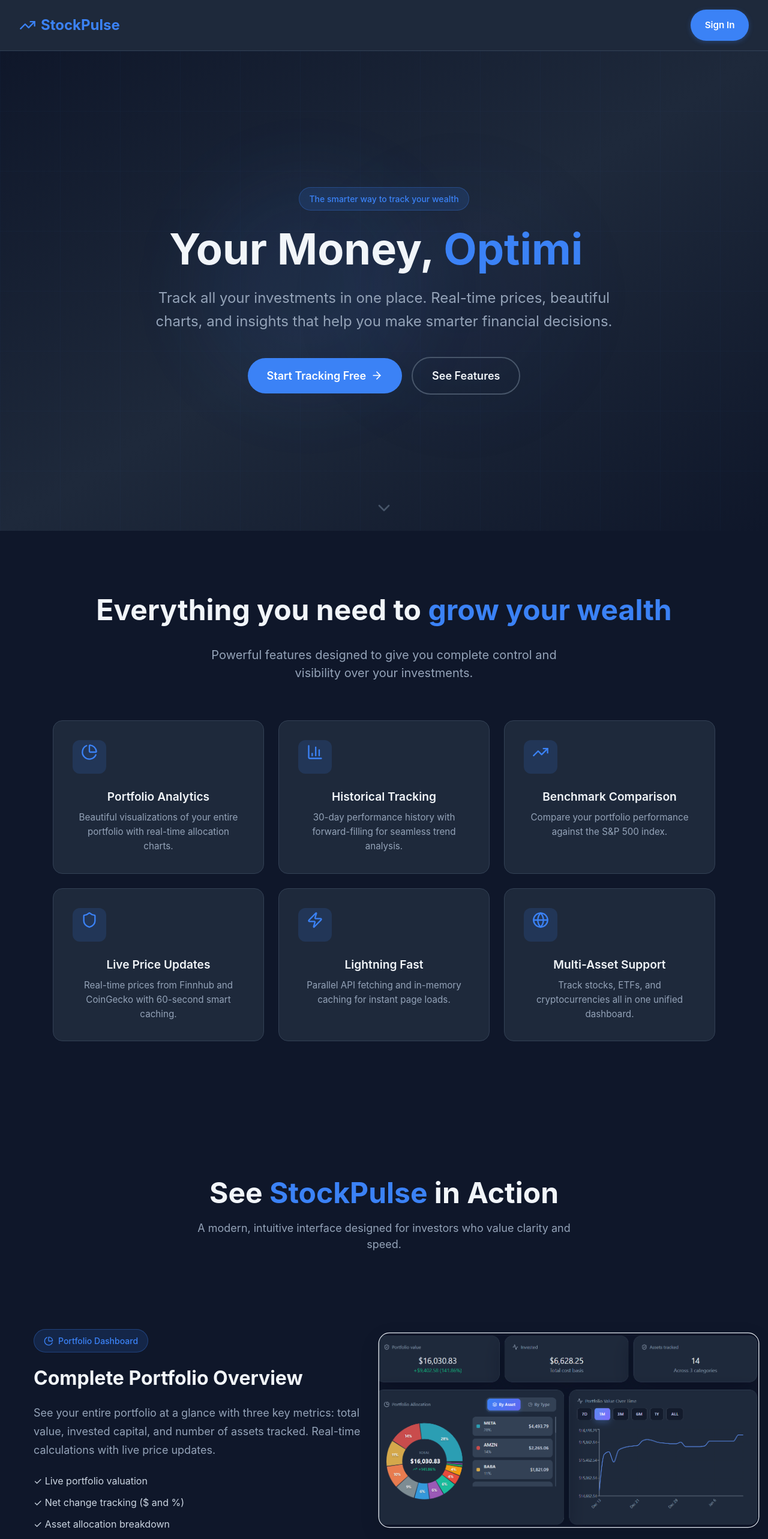
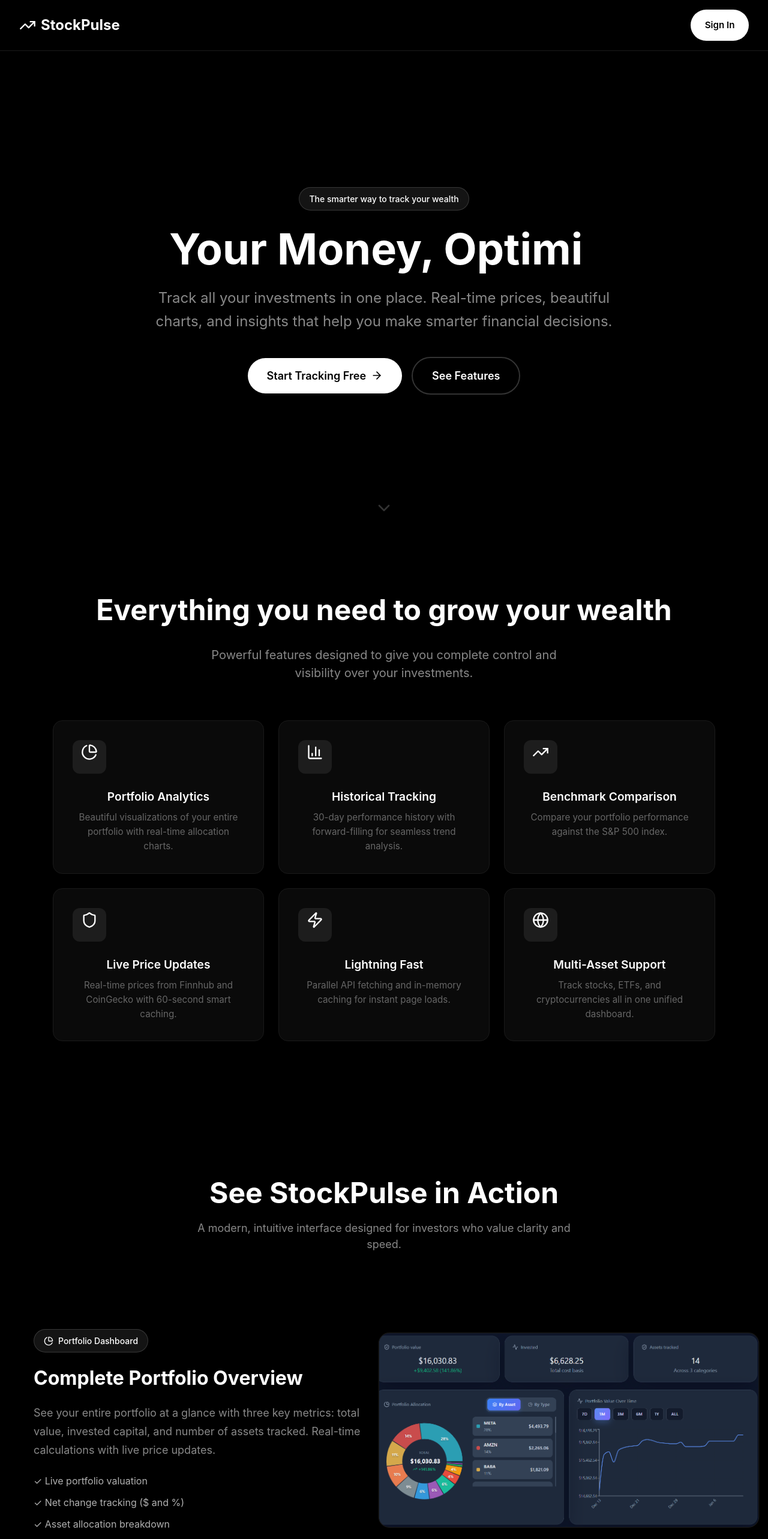
Before and after one commit to harshpatel5/StockPulse, a React app in the folder frontend/: page / in a window 1280 px wide. Shown: the top 2566 px of the page at 60% size. Built offline with nearby package versions, Linux system fonts and the light colour scheme; the HTML template or start-up script is replaced by a standard one.

Commit message:
Redesign UI to minimal dark theme

```diff
--- a/frontend/src/components/Navbar.jsx
+++ b/frontend/src/components/Navbar.jsx
@@ -1,6 +1,6 @@
 import React from 'react';
 import { Link, useLocation, useNavigate } from 'react-router-dom';
-import { TrendingUp, LogOut } from 'lucide-react';
+import { TrendingUp, LogOut, Menu } from 'lucide-react';
 import { useAuth } from '../hooks/useAuth';
 
 export const Navbar = () => {
@@ -19,6 +19,10 @@
         <TrendingUp size={28} />
         <span>StockPulse</span>
       </Link>
+
+      <button className="hamburger-btn" aria-label="Open menu" onClick={() => {}}>
+        <Menu size={24} />
+      </button>
 
       <div className="nav-actions">
         {isAuthenticated ? (
--- a/frontend/src/constants.js
+++ b/frontend/src/constants.js
@@ -12,7 +12,7 @@
 // Frontend never directly calls third-party APIs
 
 export const DEFAULT_ASSET = { name: '', type: 'Stock', quantity: '', costBasis: '' };
-export const ASSET_COLORS = ['#5B8DEF', '#F2A541', '#3FC1C9', '#E05D5D', '#7B7EF6', '#50C878'];
+export const ASSET_COLORS = ['#CCCCCC', '#D4A84B', '#7DAFB5', '#C97070', '#9B9BD4', '#78B892'];
 
 // Supported asset types:
 // - Stock: US stocks via Finnhub API
--- a/frontend/src/index.css
+++ b/frontend/src/index.css
@@ -5,20 +5,20 @@
     "Segoe UI", sans-serif;
   line-height: 1.5;
 
-  /* Dark Theme - Professional Colors */
-  --bg-primary: #0F172A;
-  --bg-secondary: #1E293B;
-  --bg-tertiary: #334155;
-  --text-primary: #F1F5F9;
-  --text-secondary: #CBD5E1;
-  --text-muted: #94A3B8;
-  --accent-primary: #3B82F6;
-  --accent-secondary: #1E40AF;
+  /* Dark Theme - Minimal Black */
+  --bg-primary: #000000;
+  --bg-secondary: #0A0A0A;
+  --bg-tertiary: #161616;
+  --text-primary: #FFFFFF;
+  --text-secondary: #B0B0B0;
+  --text-muted: #666666;
+  --accent-primary: #FFFFFF;
+  --accent-secondary: #CCCCCC;
   --success: #10B981;
   --error: #EF4444;
   --warning: #F59E0B;
-  --border-color: #334155;
-  --border-light: #475569;
+  --border-color: #1A1A1A;
+  --border-light: #2A2A2A;
 }
 
 * {
@@ -45,7 +45,11 @@
   align-items: center;
   padding: 1rem 2rem;
   border-bottom: 1px solid var(--border-color);
-  background: var(--bg-secondary);
+  background: rgba(0, 0, 0, 0.85);
+  position: sticky;
+  top: 0;
+  z-index: 1000;
+  backdrop-filter: blur(12px);
 }
 
 .logo {
@@ -61,6 +65,29 @@
 
 .logo:hover {
   opacity: 0.8;
+}
+
+.hamburger-btn {
+  display: none;
+  background: transparent;
+  border: none;
+  color: var(--text-primary);
+  cursor: pointer;
+  padding: 0.5rem;
+  border-radius: 8px;
+  transition: background 0.2s ease;
+}
+
+.hamburger-btn:hover {
+  background: rgba(255, 255, 255, 0.08);
+}
+
+@media (max-width: 768px) {
+  .hamburger-btn {
+    display: flex;
+    align-items: center;
+    justify-content: center;
+  }
 }
 
 .nav-actions {
@@ -148,13 +175,12 @@
 
 /* Navbar Styles */
 .navbar {
-  background: var(--bg-secondary);
+  background: rgba(0, 0, 0, 0.85);
   border-bottom: 1px solid var(--border-color);
   position: sticky;
   top: 0;
   z-index: 1000;
   backdrop-filter: blur(12px);
-  box-shadow: 0 2px 8px rgba(0, 0, 0, 0.1);
 }
 
 .navbar-container {
@@ -209,7 +235,7 @@
 
 .nav-link.active {
   color: var(--accent-primary);
-  background: rgba(91, 141, 239, 0.1);
+  background: rgba(255, 255, 255, 0.08);
   border-color: var(--border-light);
 }
 
@@ -264,8 +290,7 @@
   border-radius: 24px;
   background: var(--bg-secondary);
   border: 1px solid var(--border-light);
-  box-shadow: 0 20px 65px rgba(2, 6, 23, 0.7);
-  backdrop-filter: blur(12px);
+  box-shadow: 0 1px 3px rgba(0, 0, 0, 0.5);
   display: flex;
   flex-direction: column;
   gap: 1.5rem;
@@ -312,7 +337,7 @@
 .field input:focus,
 .field select:focus {
   border-color: var(--accent-primary);
-  box-shadow: 0 0 0 3px rgba(91, 141, 239, 0.25);
+  box-shadow: 0 0 0 3px rgba(255, 255, 255, 0.1);
 }
 
 .btn {
@@ -332,15 +357,15 @@
 }
 
 .btn.primary {
-  background: var(--accent-primary);
+  background: #FFFFFF;
   border-color: transparent;
-  color: white;
-  box-shadow: 0 2px 8px rgba(59, 130, 246, 0.3);
+  color: #000000;
+  box-shadow: none;
 }
 
 .btn.primary:hover:not(:disabled) {
-  background: var(--accent-secondary);
-  box-shadow: 0 4px 12px rgba(59, 130, 246, 0.4);
+  background: #E0E0E0;
+  box-shadow: none;
 }
 
 .btn.primary:disabled {
@@ -450,13 +475,13 @@
   border-radius: 20px;
   padding: 1.5rem;
   border: 1px solid var(--border-color);
-  box-shadow: 0 4px 16px rgba(0, 0, 0, 0.3);
+  box-shadow: 0 1px 3px rgba(0, 0, 0, 0.5);
   transition: all 0.2s ease;
 }
 
 .card:hover {
   border-color: var(--border-light);
-  box-shadow: 0 6px 20px rgba(0, 0, 0, 0.4);
+  box-shadow: 0 1px 3px rgba(0, 0, 0, 0.5);
 }
 
 .card-head {
@@ -473,7 +498,6 @@
 
 .card-head svg {
   color: var(--accent-primary);
-  filter: drop-shadow(0 2px 4px rgba(37, 99, 235, 0.2));
 }
 
 .card h2 {
@@ -515,7 +539,7 @@
   border-radius: 20px;
   padding: 1.5rem;
   border: 1px solid var(--border-color);
-  box-shadow: 0 4px 16px rgba(0, 0, 0, 0.3);
+  box-shadow: 0 1px 3px rgba(0, 0, 0, 0.5);
   transition: all 0.2s ease;
 }
 
@@ -554,7 +578,7 @@
 
 .asset-row:hover {
   border-color: var(--border-light);
-  background: rgba(51, 65, 85, 0.8);
+  background: rgba(255, 255, 255, 0.04);
 }
 
 .asset-main {
@@ -577,7 +601,7 @@
 }
 
 .placeholder {
-  color: #94a3b8;
+  color: var(--text-muted);
   margin: 2rem 0;
   text-align: center;
 }
@@ -592,9 +616,9 @@
 .timeframe-btn {
   padding: 0.5rem 0.9rem;
   border-radius: 8px;
-  border: 1px solid rgba(148, 163, 184, 0.3);
-  background: rgba(11, 18, 33, 0.6);
-  color: #cbd5f5;
+  border: 1px solid var(--border-light);
+  background: var(--bg-tertiary);
+  color: var(--text-secondary);
   font-size: 0.85rem;
   font-weight: 500;
   cursor: pointer;
@@ -602,16 +626,16 @@
 }
 
 .timeframe-btn:hover {
-  border-color: #5b8def;
+  border-color: var(--border-light);
   color: #ffffff;
-  background: rgba(91, 141, 239, 0.1);
+  background: rgba(255, 255, 255, 0.06);
 }
 
 .timeframe-btn.active {
-  background: linear-gradient(120deg, #5b8def, #7f6bff);
+  background: #FFFFFF;
   border-color: transparent;
-  color: white;
-  box-shadow: 0 8px 20px rgba(91, 141, 239, 0.3);
+  color: #000000;
+  box-shadow: none;
 }
 
 .timeframe-btn.disabled {
@@ -621,9 +645,9 @@
 }
 
 .timeframe-btn.disabled:hover {
-  border-color: rgba(148, 163, 184, 0.3);
-  color: #cbd5f5;
-  background: rgba(11, 18, 33, 0.6);
+  border-color: var(--border-light);
+  color: var(--text-secondary);
+  background: var(--bg-tertiary);
 }
 
 /* Chart Value Display */
@@ -637,7 +661,7 @@
 .chart-current-value {
   font-size: 1.75rem;
   font-weight: 700;
-  color: #f1f5f9;
+  color: var(--text-primary);
   letter-spacing: -0.5px;
 }
 
@@ -647,11 +671,11 @@
 }
 
 .chart-value-change.positive {
-  color: #10b981;
+  color: var(--success);
 }
 
 .chart-value-change.negative {
-  color: #ef4444;
+  color: var(--error);
 }
 
 /* Chart Placeholder */
@@ -661,26 +685,26 @@
   align-items: center;
   justify-content: center;
   height: 280px;
-  color: #64748b;
+  color: var(--text-muted);
   text-align: center;
   gap: 0.75rem;
 }
 
 .chart-placeholder .placeholder-icon {
   opacity: 0.3;
-  color: #475569;
+  color: var(--text-muted);
 }
 
 .chart-placeholder p {
   font-size: 1rem;
   font-weight: 500;
-  color: #94a3b8;
+  color: var(--text-secondary);
   margin: 0;
 }
 
 .chart-placeholder span {
   font-size: 0.85rem;
-  color: #64748b;
+  color: var(--text-muted);
 }
 
 @media (max-width: 640px) {
@@ -721,7 +745,7 @@
   border-radius: 20px;
   padding: 1.5rem;
   border: 1px solid var(--border-color);
-  box-shadow: 0 4px 16px rgba(0, 0, 0, 0.3);
+  box-shadow: 0 1px 3px rgba(0, 0, 0, 0.5);
 }
 
 .allocation-header {
@@ -763,13 +787,13 @@
 
 .tab-btn:hover {
   color: var(--text-primary);
-  background: rgba(59, 130, 246, 0.1);
+  background: rgba(255, 255, 255, 0.06);
 }
 
 .tab-btn.active {
-  background: linear-gradient(135deg, var(--accent-primary), var(--accent-secondary));
-  color: white;
-  box-shadow: 0 4px 12px rgba(59, 130, 246, 0.3);
+  background: #FFFFFF;
+  color: #000000;
+  box-shadow: none;
 }
 
 .allocation-content {
--- a/frontend/src/pages/Landing.css
+++ b/frontend/src/pages/Landing.css
@@ -2,8 +2,8 @@
 
 .landing-page {
   min-height: 100vh;
-  background: #0F172A;
-  color: #F1F5F9;
+  background: #000000;
+  color: #FFFFFF;
   overflow-x: hidden;
 }
 
@@ -15,47 +15,25 @@
   align-items: center;
   justify-content: center;
   overflow: hidden;
-  background: linear-gradient(to bottom, #0F172A, #1E293B);
+  background: #000000;
 }
 
 .hero-bg {
   position: absolute;
   inset: 0;
-  background: linear-gradient(to bottom right, #0F172A, #1E293B, #0F172A);
+  background: #000000;
 }
 
 .hero-glow-1 {
-  position: absolute;
-  top: 25%;
-  left: 25%;
-  width: 24rem;
-  height: 24rem;
-  background: rgba(59, 130, 246, 0.1);
-  border-radius: 50%;
-  filter: blur(64px);
-  animation: pulse 4s ease-in-out infinite;
+  display: none;
 }
 
 .hero-glow-2 {
-  position: absolute;
-  bottom: 25%;
-  right: 25%;
-  width: 24rem;
-  height: 24rem;
-  background: rgba(30, 64, 175, 0.08);
-  border-radius: 50%;
-  filter: blur(64px);
-  animation: pulse 4s ease-in-out infinite;
-  animation-delay: 1s;
+  display: none;
 }
 
 .hero-grid {
-  position: absolute;
-  inset: 0;
-  background-image:
-    linear-gradient(rgba(59, 130, 246, 0.03) 1px, transparent 1px),
-    linear-gradient(90deg, rgba(59, 130, 246, 0.03) 1px, transparent 1px);
-  background-size: 100px 100px;
+  display: none;
 }
 
 .hero-content {
@@ -73,10 +51,10 @@
   margin-bottom: 1.5rem;
   font-size: 0.875rem;
   font-weight: 500;
-  color: #3B82F6;
-  background: rgba(59, 130, 246, 0.15);
+  color: #FFFFFF;
+  background: rgba(255, 255, 255, 0.08);
   border-radius: 9999px;
-  border: 1px solid rgba(59, 130, 246, 0.3);
+  border: 1px solid rgba(255, 255, 255, 0.15);
 }
 
 .hero-title {
@@ -84,11 +62,11 @@
   font-weight: 700;
   margin-bottom: 1.5rem;
   line-height: 1.1;
-  color: #F1F5F9;
+  color: #FFFFFF;
 }
 
 .hero-title-gradient {
-  color: #3B82F6;
+  color: #FFFFFF;
   background: none;
   -webkit-background-clip: unset;
   background-clip: unset;
@@ -104,7 +82,7 @@
 
 .hero-description {
   font-size: clamp(1.125rem, 3vw, 1.5rem);
-  color: #94A3B8;
+  color: #888888;
   margin-bottom: 2.5rem;
   max-width: 48rem;
   margin-left: auto;
@@ -131,19 +109,19 @@
   align-items: center;
   gap: 0.5rem;
   padding: 1rem 2rem;
-  background: #3B82F6;
+  background: #FFFFFF;
   border-radius: 9999px;
   font-weight: 600;
   font-size: 1.125rem;
-  color: white;
+  color: #000000;
   text-decoration: none;
   transition: all 0.3s ease;
   border: none;
 }
 
 .btn-primary-landing:hover {
-  background: #1E40AF;
-  box-shadow: 0 10px 30px rgba(59, 130, 246, 0.3);
+  background: #E0E0E0;
+  box-shadow: none;
   transform: translateY(-2px);
 }
 
@@ -160,20 +138,20 @@
   align-items: center;
   gap: 0.5rem;
   padding: 1rem 2rem;
-  border: 2px solid #475569;
+  border: 2px solid #333333;
   border-radius: 9999px;
   font-weight: 600;
   font-size: 1.125rem;
-  color: #F1F5F9;
+  color: #FFFFFF;
   text-decoration: none;
   transition: all 0.3s ease;
   background: transparent;
 }
 
 .btn-secondary-landing:hover {
-  border-color: #3B82F6;
-  background: rgba(59, 130, 246, 0.1);
-  color: #3B82F6;
+  border-color: #FFFFFF;
+  background: rgba(255, 255, 255, 0.06);
+  color: #FFFFFF;
 }
 
 .scroll-indicator {
@@ -184,7 +162,7 @@
 }
 
 .scroll-indicator svg {
-  color: #475569;
+  color: #333333;
   animation: bounce 2s infinite;
 }
 
@@ -201,9 +179,9 @@
 /* Stats Section */
 .stats-section {
   padding: 5rem 0;
-  border-top: 1px solid #334155;
-  border-bottom: 1px solid #334155;
-  background: #1E293B;
+  border-top: 1px solid #1A1A1A;
+  border-bottom: 1px solid #1A1A1A;
+  background: #0A0A0A;
 }
 
 .stats-container {
@@ -232,12 +210,12 @@
 .stat-value {
   font-size: clamp(2rem, 5vw, 3rem);
   font-weight: 700;
-  color: #3B82F6;
+  color: #FFFFFF;
   margin-bottom: 0.5rem;
 }
 
 .stat-label {
-  color: #94A3B8;
+  color: #888888;
   font-size: 1rem;
 }
 
@@ -245,7 +223,7 @@
 .features-section {
   padding: 6rem 0;
   position: relative;
-  background: #0F172A;
+  background: #000000;
 }
 
 .features-container {
@@ -263,12 +241,12 @@
   font-size: clamp(2rem, 5vw, 3rem);
   font-weight: 700;
   margin-bottom: 1.5rem;
-  color: #F1F5F9;
+  color: #FFFFFF;
 }
 
 .features-subtitle {
   font-size: 1.25rem;
-  color: #94A3B8;
+  color: #888888;
   max-width: 40rem;
   margin: 0 auto;
 }
@@ -293,14 +271,14 @@
 .feature-card {
   padding: 2rem;
   border-radius: 1rem;
-  background: #1E293B;
-  border: 1px solid #334155;
+  background: #0A0A0A;
+  border: 1px solid #1A1A1A;
   transition: all 0.3s ease;
 }
 
 .feature-card:hover {
-  border-color: #3B82F6;
-  box-shadow: 0 10px 30px rgba(59, 130, 246, 0.15);
+  border-color: #333333;
+  box-shadow: none;
   transform: translateY(-5px);
 }
 
@@ -308,11 +286,11 @@
   width: 3.5rem;
   height: 3.5rem;
   border-radius: 0.75rem;
-  background: rgba(59, 130, 246, 0.15);
+  background: rgba(255, 255, 255, 0.08);
   display: flex;
   align-items: center;
   justify-content: center;
-  color: #3B82F6;
+  color: #FFFFFF;
   margin-bottom: 1.5rem;
   transition: transform 0.3s ease;
 }
@@ -325,18 +303,18 @@
   font-size: 1.25rem;
   font-weight: 600;
   margin-bottom: 0.75rem;
-  color: #F1F5F9;
+  color: #FFFFFF;
 }
 
 .feature-description {
-  color: #94A3B8;
+  color: #888888;
   line-height: 1.6;
 }
 
 /* Showcase Section */
 .showcase-section {
   padding: 8rem 0;
-  background: #0F172A;
+  background: #000000;
   position: relative;
 }
 
@@ -356,12 +334,12 @@
   font-weight: 700;
   margin-bottom: 1rem;
   line-height: 1.2;
-  color: #F1F5F9;
+  color: #FFFFFF;
 }
 
 .showcase-subtitle {
   font-size: 1.125rem;
-  color: #94A3B8;
+  color: #888888;
   max-width: 42rem;
   margin: 0 auto;
 }
@@ -378,7 +356,7 @@
 }
 
 .showcase-item:hover {
-  background: rgba(30, 41, 59, 0.5);
+  background: rgba(255, 255, 255, 0.02);
 }
 
 .showcase-item-reverse {
@@ -404,22 +382,22 @@
   padding: 0.5rem 1rem;
   font-size: 0.875rem;
   font-weight: 500;
-  color: #3B82F6;
-  background: rgba(59, 130, 246, 0.15);
+  color: #FFFFFF;
+  background: rgba(255, 255, 255, 0.08);
   border-radius: 9999px;
-  border: 1px solid rgba(59, 130, 246, 0.3);
+  border: 1px solid rgba(255, 255, 255, 0.15);
 }
 
 .showcase-item-title {
   font-size: 2rem;
   font-weight: 700;
   line-height: 1.2;
-  color: #F1F5F9;
+  color: #FFFFFF;
 }
 
 .showcase-item-description {
   font-size: 1.125rem;
-  color: #94A3B8;
+  color: #888888;
   line-height: 1.7;
 }
 
@@ -434,7 +412,7 @@
 
 .showcase-features-list li {
   font-size: 1rem;
-  color: #CBD5E1;
+  color: #B0B0B0;
   display: flex;
   align-items: center;
 }
@@ -447,16 +425,16 @@
   position: relative;
   border-radius: 1rem;
   overflow: hidden;
-  box-shadow: 0 10px 30px rgba(0, 0, 0, 0.1);
-  border: 1px solid #E2E8F0;
-  background: #F8FAFC;
+  box-shadow: 0 1px 3px rgba(0, 0, 0, 0.5);
+  border: 1px solid #1A1A1A;
+  background: #0A0A0A;
   transition: transform 0.3s, box-shadow 0.3s;
   transform: scale(1.15);
 }
 
 .showcase-image-wrapper:hover {
   transform: translateY(-8px) scale(1.15);
-  box-shadow: 0 20px 50px rgba(37, 99, 235, 0.15);
+  box-shadow: 0 4px 12px rgba(0, 0, 0, 0.5);
 }
 
 .showcase-image {
@@ -510,25 +488,15 @@
   padding: 6rem 0;
   position: relative;
   overflow: hidden;
-  background: #1E293B;
+  background: #0A0A0A;
 }
 
 .cta-bg {
-  position: absolute;
-  inset: 0;
-  background: linear-gradient(to right, rgba(59, 130, 246, 0.1), rgba(99, 102, 241, 0.1));
+  display: none;
 }
 
 .cta-glow {
-  position: absolute;
-  top: 50%;
-  left: 50%;
-  transform: translate(-50%, -50%);
-  width: 50rem;
-  height: 50rem;
-  background: rgba(59, 130, 246, 0.08);
-  border-radius: 50%;
-  filter: blur(64px);
+  display: none;
 }
 
 .cta-content {
@@ -544,12 +512,12 @@
   font-size: clamp(2rem, 5vw, 3rem);
   font-weight: 700;
   margin-bottom: 1.5rem;
-  color: #F1F5F9;
+  color: #FFFFFF;
 }
 
 .cta-description {
   font-size: 1.25rem;
-  color: #94A3B8;
+  color: #888888;
   margin-bottom: 2.5rem;
 }
 
@@ -558,8 +526,8 @@
   align-items: center;
   gap: 0.5rem;
   padding: 1.25rem 2.5rem;
-  background: #3B82F6;
-  color: white;
+  background: #FFFFFF;
+  color: #000000;
   border-radius: 9999px;
   font-weight: 600;
   font-size: 1.125rem;
@@ -569,8 +537,8 @@
 }
 
 .btn-cta:hover {
-  background: #1E40AF;
-  box-shadow: 0 10px 30px rgba(59, 130, 246, 0.3);
+  background: #E0E0E0;
+  box-shadow: none;
   transform: translateY(-2px);
 }
 
@@ -585,8 +553,8 @@
 /* Footer */
 .landing-footer-new {
   padding: 3rem 0;
-  border-top: 1px solid #334155;
-  background: #0F172A;
+  border-top: 1px solid #1A1A1A;
+  background: #000000;
 }
 
 .footer-container {
@@ -615,11 +583,11 @@
   gap: 0.5rem;
   font-size: 1.25rem;
   font-weight: 700;
-  color: #F1F5F9;
+  color: #FFFFFF;
 }
 
 .footer-brand svg {
-  color: #3B82F6;
+  color: #FFFFFF;
 }
 
 .footer-links {
@@ -628,16 +596,16 @@
 }
 
 .footer-links a {
-  color: #94A3B8;
+  color: #888888;
   text-decoration: none;
   transition: color 0.2s ease;
 }
 
 .footer-links a:hover {
-  color: #3B82F6;
+  color: #FFFFFF;
 }
 
 .footer-copyright {
-  color: #64748B;
+  color: #666666;
   font-size: 0.875rem;
 }
--- a/frontend/src/pages/Landing.jsx
+++ b/frontend/src/pages/Landing.jsx
@@ -101,9 +101,9 @@
   const opacity = useTransform(scrollYProgress, [0, 0.5], [1, 0]);
 
   const fadeInUp = {
-    initial: { opacity: 0, y: 60 },
+    initial: { opacity: 0, y: 20 },
     animate: { opacity: 1, y: 0 },
-    transition: { duration: 0.6, ease: "easeOut" }
+    transition: { duration: 0.5, ease: "easeOut" }
   };
 
   const staggerContainer = {
@@ -167,17 +167,13 @@
 
       {/* Hero Section */}
       <section ref={heroRef} className="hero-section">
-        <div className="hero-bg">
-          <div className="hero-glow-1" />
-          <div className="hero-glow-2" />
-        </div>
-        <div className="hero-grid" />
+        <div className="hero-bg" />
 
         <motion.div style={{ y, opacity }} className="hero-content">
           <motion.div
-            initial={{ opacity: 0, y: 30 }}
+            initial={{ opacity: 0, y: 20 }}
             animate={{ opacity: 1, y: 0 }}
-            transition={{ duration: 0.8 }}
+            transition={{ duration: 0.5 }}
           >
             <span className="hero-badge">The smarter way to track your wealth</span>
           </motion.div>
@@ -234,10 +230,10 @@
       <section id="features" className="features-section">
         <div className="features-container">
           <motion.div
-            initial={{ opacity: 0, y: 30 }}
+            initial={{ opacity: 0, y: 20 }}
             whileInView={{ opacity: 1, y: 0 }}
             viewport={{ once: true }}
-            transition={{ duration: 0.6 }}
+            transition={{ duration: 0.5 }}
             className="features-header"
           >
             <h2 className="features-title">
@@ -276,10 +272,10 @@
       <section className="showcase-section">
         <div className="showcase-container">
           <motion.div
-            initial={{ opacity: 0, y: 30 }}
+            initial={{ opacity: 0, y: 20 }}
             whileInView={{ opacity: 1, y: 0 }}
             viewport={{ once: true }}
-            transition={{ duration: 0.6 }}
+            transition={{ duration: 0.5 }}
             className="showcase-header"
           >
             <h2 className="showcase-title">
@@ -292,10 +288,10 @@
 
           {/* Dashboard Overview */}
           <motion.div
-            initial={{ opacity: 0, y: 40 }}
+            initial={{ opacity: 0, y: 20 }}
             whileInView={{ opacity: 1, y: 0 }}
             viewport={{ once: true }}
-            transition={{ duration: 0.7 }}
+            transition={{ duration: 0.5 }}
             className="showcase-item"
           >
             <div className="showcase-content-left">
@@ -328,10 +324,10 @@
 
           {/* Allocation Chart */}
           <motion.div
-            initial={{ opacity: 0, y: 40 }}
+            initial={{ opacity: 0, y: 20 }}
             whileInView={{ opacity: 1, y: 0 }}
             viewport={{ once: true }}
-            transition={{ duration: 0.7 }}
+            transition={{ duration: 0.5 }}
             className="showcase-item showcase-item-reverse"
           >
             <div className="showcase-image-container">
@@ -364,10 +360,10 @@
 
           {/* Historical Chart */}
           <motion.div
-            initial={{ opacity: 0, y: 40 }}
+            initial={{ opacity: 0, y: 20 }}
             whileInView={{ opacity: 1, y: 0 }}
             viewport={{ once: true }}
-            transition={{ duration: 0.7 }}
+            transition={{ duration: 0.5 }}
             className="showcase-item"
           >
             <div className="showcase-content-left">
@@ -400,10 +396,10 @@
 
           {/* Benchmark Comparison */}
           <motion.div
-            initial={{ opacity: 0, y: 40 }}
+            initial={{ opacity: 0, y: 20 }}
             whileInView={{ opacity: 1, y: 0 }}
             viewport={{ once: true }}
-            transition={{ duration: 0.7 }}
+            transition={{ duration: 0.5 }}
             className="showcase-item showcase-item-reverse"
           >
             <div className="showcase-image-container">
@@ -436,10 +432,10 @@
 
           {/* Holdings List */}
           <motion.div
-            initial={{ opacity: 0, y: 40 }}
+            initial={{ opacity: 0, y: 20 }}
             whileInView={{ opacity: 1, y: 0 }}
             viewport={{ once: true }}
-            transition={{ duration: 0.7 }}
+            transition={{ duration: 0.5 }}
             className="showcase-item"
           >
             <div className="showcase-content-left">
@@ -472,10 +468,10 @@
 
           {/* Add Asset Form */}
           <motion.div
-            initial={{ opacity: 0, y: 40 }}
+            initial={{ opacity: 0, y: 20 }}
             whileInView={{ opacity: 1, y: 0 }}
             viewport={{ once: true }}
-            transition={{ duration: 0.7 }}
+            transition={{ duration: 0.5 }}
             className="showcase-item showcase-item-reverse"
           >
             <div className="showcase-image-container">
```
Also changed, not shown: frontend/src/components/BenchmarkChart/BenchmarkChart.css (+9 -9 lines), frontend/src/components/BenchmarkChart/BenchmarkChart.jsx (+6 -6 lines), frontend/src/components/HistoryChart.jsx (+12 -12 lines).
